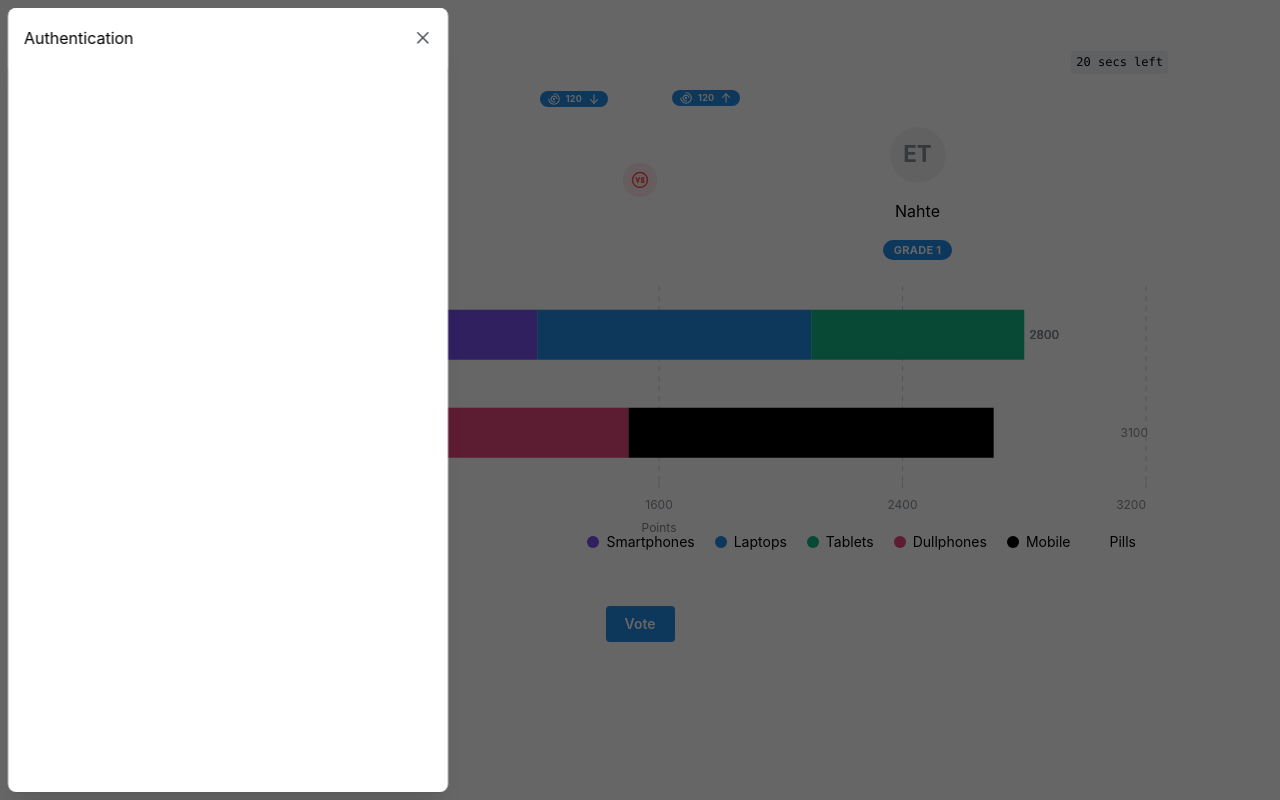
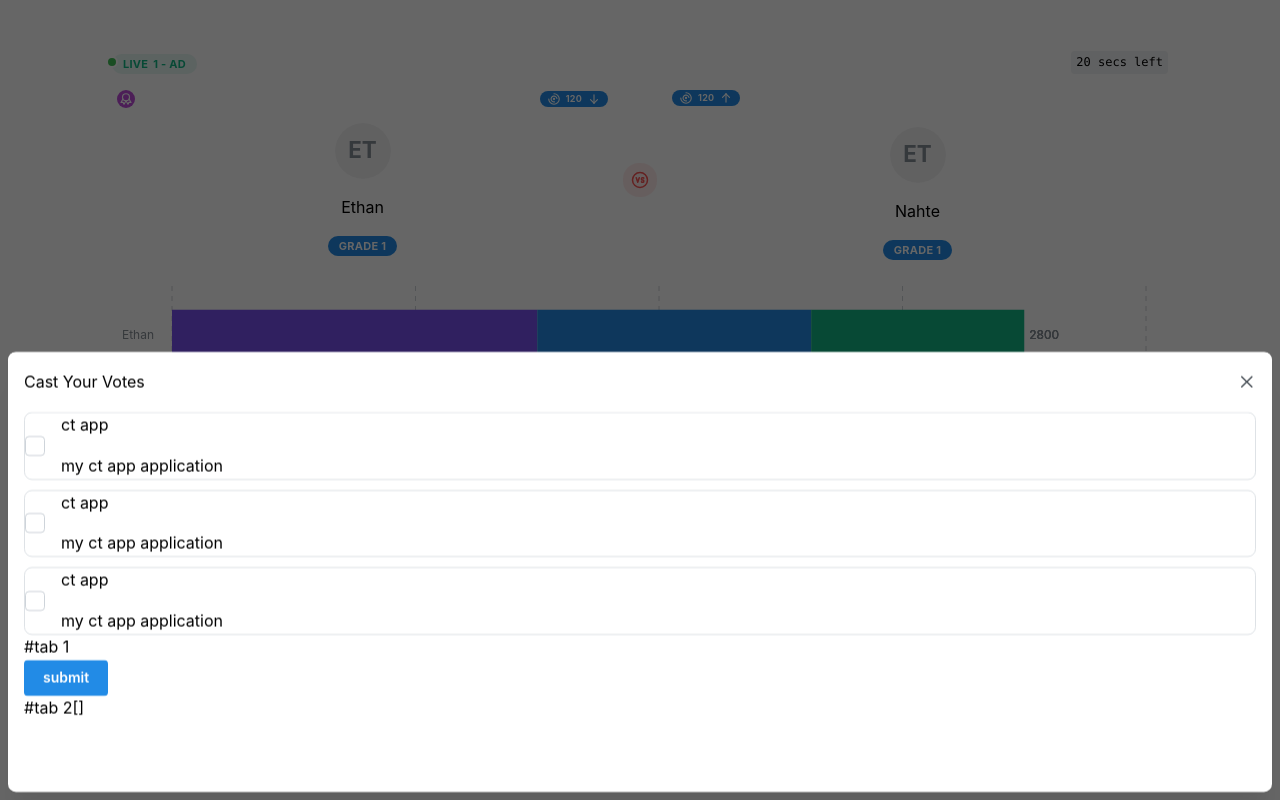
Before and after one commit to CrusaderGoT/The-Culling-Game, a Next.js app in the folder frontend/: page / in a window 1280 px wide. Both pictures are taken after a click on the button "Vote". Built offline with nearby package versions, Linux system fonts and the light colour scheme.

Commit message:
Refactor component imports to use kebab-case naming; add VoteForm and VoteCards components for voting functionality

```diff
--- a/frontend/app/login/page.tsx
+++ b/frontend/app/login/page.tsx
@@ -1,4 +1,4 @@
-import { CreateUserForm } from "@/components/forms/createUserForm";
+import { CreateUserForm } from "@/components/forms/create-user-form";
 import { Group, Paper } from "@mantine/core";
 
 export default async function LoginPage() {
--- a/frontend/app/page.tsx
+++ b/frontend/app/page.tsx
@@ -1,4 +1,4 @@
-import { LiveMatch } from "@/components/match/LiveMatch";
+import { LiveMatch } from "@/components/match/live-match";
 import { Container } from "@mantine/core";
 
 export default async function HomePage() {
--- a/frontend/components/forms/createUserForm.tsx
+++ b/frontend/components/forms/create-user-form.tsx
@@ -23,6 +23,7 @@ import {
     TextInput,
     Title,
 } from "@mantine/core";
+
 import { z } from "zod";
 
 export function CreateUserForm() {
--- /dev/null
+++ b/frontend/components/match/forms/vote-form-context.tsx
@@ -0,0 +1,9 @@
+import { type CastVote } from "@/api/client";
+import { createFormContext } from "@mantine/form";
+
+export type VoteFormType = {
+    votes: CastVote[];
+};
+
+export const [VoteFormProvider, useVoteFormContext, useVoteForm] =
+    createFormContext<VoteFormType>();
--- /dev/null
+++ b/frontend/components/match/forms/vote-form.tsx
@@ -0,0 +1,76 @@
+"use client";
+
+import {
+    Box,
+    Button,
+    Checkbox,
+    CheckboxGroup,
+    Group,
+    Stack,
+    Text,
+} from "@mantine/core";
+
+import { type PlayerInfo } from "@/api/client";
+
+import {
+    useVoteForm,
+    VoteFormProvider,
+    VoteFormType,
+} from "@/components/match/forms/vote-form-context";
+
+import { Dispatch, SetStateAction } from "react";
+
+import { randomId } from "@mantine/hooks";
+
+export function VoteForm({ votes }: VoteFormType) {
+    const initialValues: VoteFormType = {
+        votes: [],
+    };
+
+    const form = useVoteForm({
+        mode: "uncontrolled",
+        initialValues,
+    });
+
+    return (
+        <VoteFormProvider form={form}>
+            <form onSubmit={form.onSubmit((data) => console.log(data))}>
+                <Button type="submit">submit</Button>
+            </form>
+        </VoteFormProvider>
+    );
+}
+
+type VoteCardProp = {
+    player: PlayerInfo;
+    value: string[];
+    setValue: Dispatch<SetStateAction<string[]>>;
+};
+
+export function VoteCards({ player, value, setValue }: VoteCardProp) {
+    const cards = player.cursed_technique.applications.map(
+        (application, index) => (
+            <Checkbox.Card
+                key={randomId()}
+                radius={"md"}
+                value={`${application.id}`}
+            >
+                <Group>
+                    <Checkbox.Indicator />
+                    <Stack>
+                        <Text>{application.name}</Text>
+                        <Text>{application.application}</Text>
+                    </Stack>
+                </Group>
+            </Checkbox.Card>
+        )
+    );
+
+    return (
+        <Box>
+            <CheckboxGroup value={value} onChange={setValue}>
+                <Stack gap={"xs"}>{cards}</Stack>
+            </CheckboxGroup>
+        </Box>
+    );
+}
--- a/frontend/components/match/LiveMatch.tsx
+++ b/frontend/components/match/live-match.tsx
@@ -20,6 +20,7 @@ import {
 
 import { BarChart } from "@mantine/charts";
 
+import { PlayerInfo, type CastVote } from "@/api/client";
 import { useDisclosure } from "@mantine/hooks";
 import {
     IconArrowDown,
@@ -28,6 +29,55 @@ import {
     IconChartArcs,
     IconVs,
 } from "@tabler/icons-react";
+import { useState } from "react";
+import { VoteCards, VoteForm } from "./forms/vote-form";
+
+export const playerInfo: PlayerInfo = {
+    id: 1,
+    cursed_technique: {
+        name: "my ct",
+        id: 2,
+        definition: "my ct definition",
+        applications: [
+            {
+                name: "ct app",
+                id: 4,
+                number: 5,
+                application: "my ct app application",
+            },
+            {
+                name: "ct app",
+                id: 5,
+                number: 5,
+                application: "my ct app application",
+            },
+            {
+                name: "ct app",
+                id: 3,
+                number: 5,
+                application: "my ct app application",
+            },
+        ],
+    },
+    age: 60,
+    name: "my name",
+    gender: "male",
+    created: new Date().toDateString(),
+    grade: 4,
+    points: 4.0,
+    matches: [],
+    user: {
+        username: "my username",
+        id: 50,
+        email: "e@gmail.com",
+        created: new Date().toDateString(),
+    },
+    barrier_technique: null,
+    colony: {
+        id: 10,
+        country: "AD",
+    },
+};
 
 function MatchHeader() {
     const timer = "20 secs left";
@@ -35,8 +85,19 @@ function MatchHeader() {
 
     return (
         <Group align="center" justify="space-between">
-            <Indicator position="middle-start" size={12} processing withBorder>
-                <Badge variant="light" size="md" rightSection={colony}>
+            <Indicator
+                position="middle-start"
+                size={12}
+                color={"green"}
+                processing
+                withBorder
+            >
+                <Badge
+                    variant="light"
+                    size="md"
+                    color="teal"
+                    rightSection={colony}
+                >
                     Live
                 </Badge>
             </Indicator>
@@ -144,6 +205,13 @@ function MatchVoteChart() {
 function VoteTab() {
     const [opened, { open, close }] = useDisclosure(false);
 
+    const [value, setValue] = useState<string[]>([]);
+
+    const votes: CastVote[] = value.map((appId) => ({
+        player_id: 1,
+        ct_app_id: Number(appId),
+    }));
+
     return (
         <Box>
             <Drawer
@@ -151,9 +219,17 @@ function VoteTab() {
                 radius="md"
                 opened={opened}
                 onClose={close}
-                title="Authentication"
+                title="Cast Your Votes"
+                returnFocus
+                position="bottom"
             >
-                {/* Drawer content */}
+                <VoteCards
+                    value={value}
+                    setValue={setValue}
+                    player={playerInfo}
+                />{" "}
+                #tab 1
+                <VoteForm votes={votes} /> #tab 2{`${JSON.stringify(votes)}`}
             </Drawer>
 
             <Button variant="filled" onClick={open}>
@@ -179,7 +255,6 @@ export function LiveMatch() {
             <CardSection mx={"auto"} p={"xs"}>
                 <VoteTab />
             </CardSection>
-
         </Card>
     );
 }
```
